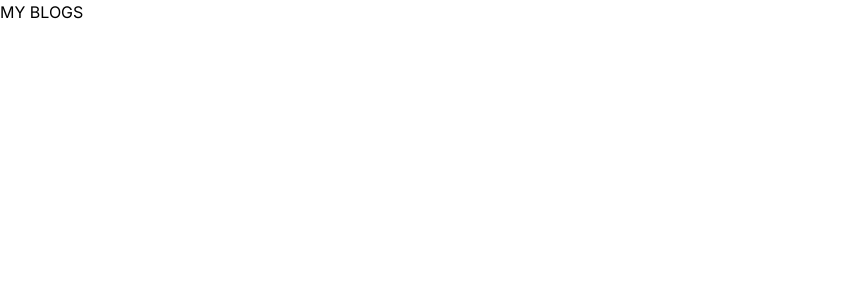
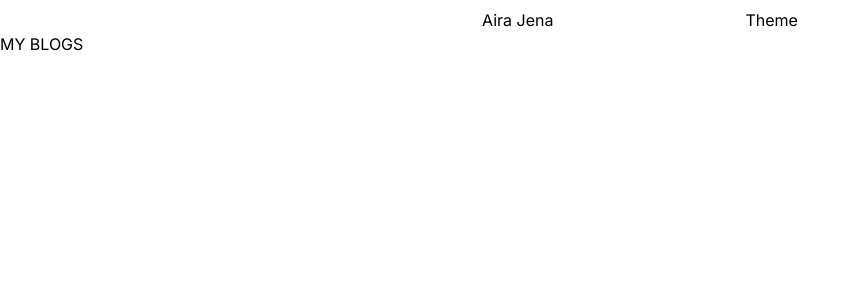
Before and after one commit to 0xaira/blogs, a Next.js app: page / in a window 1280 px wide. Shown: the top 300 px of the page, without its empty margins (0-859 px from the left). Built offline with nearby package versions, Linux system fonts and the light colour scheme.

Commit message:
feat: Add initial navbar component

```diff
--- a/app/layout.tsx
+++ b/app/layout.tsx
@@ -1,6 +1,7 @@
 import type { Metadata } from "next";
 import { Inter } from "next/font/google";
 import "./globals.css";
+import Navbar from "@/components/Navbar";
 
 const inter = Inter({ subsets: ["latin"] });
 
@@ -16,7 +17,10 @@ export default function RootLayout({
 }>) {
   return (
     <html lang="en">
-      <body className={inter.className}>{children}</body>
+      <body className={inter.className}>
+        <Navbar />
+        {children}
+        </body>
     </html>
   );
 }
--- /dev/null
+++ b/components/Navbar.tsx
@@ -0,0 +1,14 @@
+import React from 'react'
+
+const Navbar = () => {
+  return (
+    <header>
+        <nav className='flex justify-center gap-48 mt-2'>
+            <h1>Aira Jena</h1>
+            <h1>Theme</h1>
+        </nav>
+    </header>
+  )
+}
+
+export default Navbar
```
